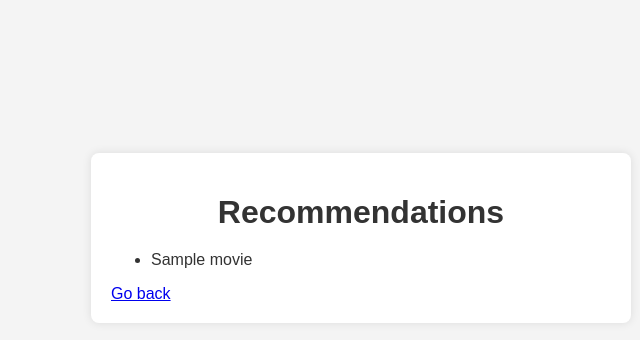
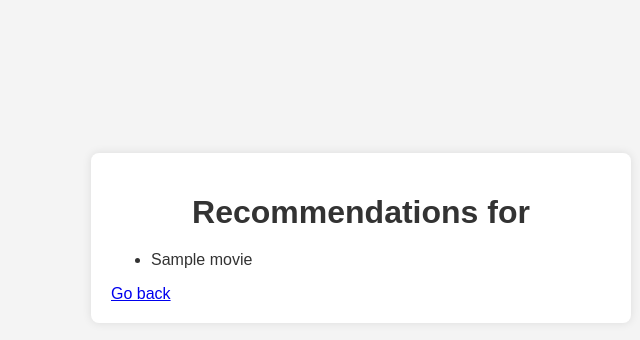
Before and after one commit to ParamDesai111/Movie-Recommendation-System, a Flask app: template app/templates/recommendations.html in a window 1280 px wide. Shown: the part 162-502 px from the top of the page, without its empty margins (279-919 px from the left). Run offline with Flask 2, Linux system fonts and the light colour scheme; the template is opened without the code that fills it: most values are stand-ins (such as "Sample title", 1, 10 or a date in 2020).

Commit message:
Update recommendations.html

```diff
--- a/app/templates/recommendations.html
+++ b/app/templates/recommendations.html
@@ -29,7 +29,7 @@
 </head>
 <body>
     <div class="container">
-        <h1>Recommendations</h1>
+        <h1>Recommendations for </h1>
         <ul>
             {% for movie in recommendations %}
                 <li>{{ movie }}</li>
```
